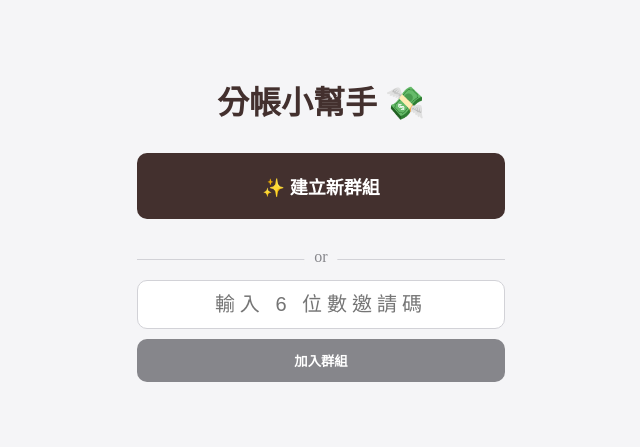
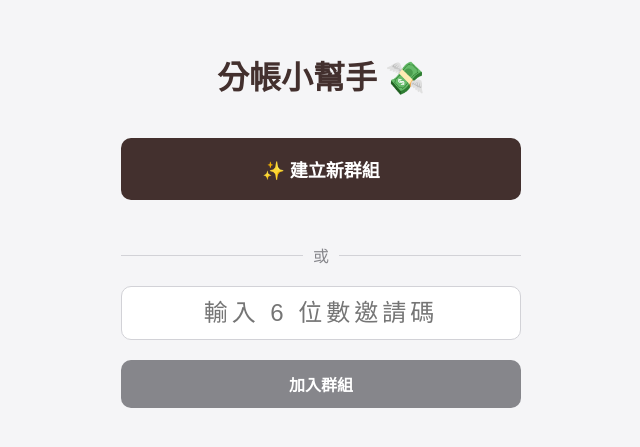
Before and after one commit to kiki090285/split-bill, a React (Vite) app in the folder client/: page / in a window 1280 px wide. Shown: the part 201-648 px from the top of the page, without its empty margins (319-959 px from the left). Built offline with nearby package versions, Linux system fonts and the light colour scheme.

Commit message:
Update App.tsx

```diff
--- a/client/src/App.tsx
+++ b/client/src/App.tsx
@@ -1,7 +1,15 @@
 import React, { useState, useEffect, useMemo, useCallback } from 'react';
 import './App.css';
 
-const API_BASE = "https://split-bill-v9je.onrender.com"; // 請確認您的 Render 網址
+const API_BASE = "https://split-bill-v9je.onrender.com";
+
+// 定義與後端一致的資料類型
+interface Expense {
+  description: string;
+  amount: number;
+  paidBy: string;
+  participants: string[];
+}
 
 const translations = {
   zh: {
@@ -24,7 +32,7 @@ const translations = {
     settlementPlan: "結算方案",
     saveStatus: "確認儲存",
     saved: "已儲存 ✓",
-    errorServer: "連線失敗，請稍後再試。"
+    errorServer: "連線失敗，請檢查後端狀態。"
   },
   en: {
     title: "Split Bill Helper 💸",
@@ -50,7 +58,6 @@ const translations = {
   }
 };
 
-// 結算行組件
 const ResultRow = ({ trans, t }: any) => {
   const [isSaved, setIsSaved] = useState(false);
   return (
@@ -60,7 +67,7 @@ const ResultRow = ({ trans, t }: any) => {
       </div>
       <button
         onClick={() => setIsSaved(!isSaved)}
-        style={{ width: '100%', padding: '10px', borderRadius: '8px', border: 'none', backgroundColor: isSaved ? '#34c759' : '#43302e', color: 'white', fontWeight: 'bold' }}>
+        style={{ width: '100%', padding: '10px', borderRadius: '8px', border: 'none', backgroundColor: isSaved ? '#34c759' : '#43302e', color: 'white', fontWeight: 'bold', cursor: 'pointer' }}>
         {isSaved ? t.saved : t.saveStatus}
       </button>
     </div>
@@ -71,14 +78,11 @@ function App() {
   const [lang, setLang] = useState<'zh' | 'en'>('zh');
   const t = translations[lang];
 
-  // 房間與同步相關狀態
   const [roomId, setRoomId] = useState<string | null>(null);
   const [inputRoomId, setInputRoomId] = useState('');
-
-  // 核心資料
   const [people, setPeople] = useState<string[]>([]);
   const [newPerson, setNewPerson] = useState('');
-  const [expenses, setExpenses] = useState<any[]>([]);
+  const [expenses, setExpenses] = useState<Expense[]>([]);
   const [expenseDesc, setExpenseDesc] = useState('');
   const [expenseAmount, setExpenseAmount] = useState<number | ''>('');
   const [expensePaidBy, setExpensePaidBy] = useState<string>('');
@@ -86,7 +90,7 @@ function App() {
   const [results, setResults] = useState<any>(null);
   const [isLoading, setIsLoading] = useState(false);
 
-  // 1. 建立房間
+  // 建立房間
   const createRoom = async () => {
     setIsLoading(true);
     try {
@@ -97,9 +101,12 @@ function App() {
     setIsLoading(false);
   };
 
-  // 2. 加入房間
+  // 加入房間
   const joinRoom = async () => {
-    if (inputRoomId.length !== 6) return alert("請輸入正確的 6 位數邀請碼");
+    if (inputRoomId.length !== 6) {
+      alert("請輸入 6 位數字邀請碼");
+      return;
+    }
     setIsLoading(true);
     try {
       const res = await fetch(`${API_BASE}/room/${inputRoomId}`);
@@ -108,13 +115,13 @@ function App() {
         setRoomId(data.roomId);
         setPeople(data.people || []);
         setExpenses(data.expenses || []);
-      } else { alert("找不到該房間"); }
+      } else { alert("找不到房間，請確認邀請碼正確"); }
     } catch (e) { alert(t.errorServer); }
     setIsLoading(false);
   };
 
-  // 3. 資料同步 (傳送到後端)
-  const syncData = useCallback(async (updatedPeople: string[], updatedExpenses: any[]) => {
+  // 同步資料至後端
+  const syncWithServer = useCallback(async (updatedPeople: string[], updatedExpenses: Expense[]) => {
     if (!roomId) return;
     try {
       await fetch(`${API_BASE}/room/${roomId}/sync`, {
@@ -125,17 +132,19 @@ function App() {
     } catch (e) { console.error("Sync error:", e); }
   }, [roomId]);
 
-  // 4. 定時拉取資料 (每 3 秒)
+  // 定時從後端拉取更新
   useEffect(() => {
     if (!roomId) return;
     const interval = setInterval(async () => {
       try {
         const res = await fetch(`${API_BASE}/room/${roomId}`);
+        if (res.ok) {
           const data = await res.json();
-        // 只有在資料真的有變動時才更新，避免輸入框被洗掉
+          // 比對資料，若有不同才更新 state
           if (JSON.stringify(data.people) !== JSON.stringify(people)) setPeople(data.people);
           if (JSON.stringify(data.expenses) !== JSON.stringify(expenses)) setExpenses(data.expenses);
-      } catch (e) { console.error("Poll error:", e); }
+        }
+      } catch (e) { console.error("Polling error:", e); }
     }, 3000);
     return () => clearInterval(interval);
   }, [roomId, people, expenses]);
@@ -146,7 +155,7 @@ function App() {
       const updated = [...people, newPerson];
       setPeople(updated);
       setParticipants(updated);
-      syncData(updated, expenses);
+      syncWithServer(updated, expenses);
       setNewPerson('');
     }
   };
@@ -154,110 +163,110 @@ function App() {
   const removePerson = (name: string) => {
     const updated = people.filter(p => p !== name);
     setPeople(updated);
-    syncData(updated, expenses);
+    syncWithServer(updated, expenses);
   };
 
   const removeExpense = (index: number) => {
     const updated = expenses.filter((_, i) => i !== index);
     setExpenses(updated);
-    syncData(people, updated);
+    syncWithServer(people, updated);
   };
 
-  const sectionStyle: React.CSSProperties = { background: '#c1d8e8', padding: '20px', borderRadius: '20px', marginBottom: '20px' };
-  const inputStyle: React.CSSProperties = { width: '100%', padding: '12px', borderRadius: '10px', border: '1px solid #d2d2d7', marginBottom: '10px', boxSizing: 'border-box' };
-  const mainBtnStyle: React.CSSProperties = { width: '100%', padding: '12px', borderRadius: '10px', border: 'none', backgroundColor: '#43302e', color: 'white', fontWeight: 'bold', cursor: 'pointer' };
+  const sectionStyle: React.CSSProperties = { background: '#c1d8e8', padding: '20px', borderRadius: '20px', marginBottom: '20px', boxShadow: '0 4px 10px rgba(0,0,0,0.05)' };
+  const inputStyle: React.CSSProperties = { width: '100%', padding: '12px', borderRadius: '10px', border: '1px solid #d2d2d7', marginBottom: '10px', boxSizing: 'border-box', fontSize: '16px' };
+  const mainBtnStyle: React.CSSProperties = { width: '100%', padding: '12px', borderRadius: '10px', border: 'none', backgroundColor: '#43302e', color: 'white', fontWeight: 'bold', fontSize: '16px', cursor: 'pointer' };
 
-  // --- 入口頁面 ---
   if (!roomId) {
     return (
-      <div style={{ height: '100vh', display: 'flex', alignItems: 'center', justifyContent: 'center', background: '#f5f5f7', padding: '20px' }}>
+      <div style={{ minHeight: '100vh', display: 'flex', alignItems: 'center', justifyContent: 'center', backgroundColor: '#f5f5f7', padding: '20px' }}>
         <div style={{ maxWidth: '400px', width: '100%', textAlign: 'center' }}>
-          <h1 style={{ color: '#43302e', marginBottom: '30px' }}>{t.title}</h1>
-          <button onClick={createRoom} style={{ ...mainBtnStyle, marginBottom: '20px', padding: '20px', fontSize: '18px' }}>
-            ✨ {t.createRoom}
-          </button>
-          <div style={{ borderTop: '1px solid #d2d2d7', margin: '20px 0', position: 'relative' }}>
-            <span style={{ position: 'absolute', top: '-12px', left: '50%', transform: 'translateX(-50%)', background: '#f5f5f7', padding: '0 10px', color: '#86868b' }}>or</span>
+          <h1 style={{ color: '#43302e', marginBottom: '40px' }}>{t.title}</h1>
+          <button onClick={createRoom} style={{ ...mainBtnStyle, padding: '18px', fontSize: '18px', marginBottom: '25px' }}>✨ {t.createRoom}</button>
+          <div style={{ position: 'relative', height: '1px', backgroundColor: '#d2d2d7', margin: '30px 0' }}>
+            <span style={{ position: 'absolute', top: '-12px', left: '50%', transform: 'translateX(-50%)', backgroundColor: '#f5f5f7', padding: '0 10px', color: '#86868b' }}>或</span>
           </div>
           <input
             placeholder={t.enterRoomId}
             value={inputRoomId}
-            onChange={(e) => setInputRoomId(e.target.value)}
-            style={{ ...inputStyle, textAlign: 'center', fontSize: '20px', letterSpacing: '5px' }}
+            onChange={(e) => setInputRoomId(e.target.value.replace(/\D/g,''))}
+            maxLength={6}
+            style={{ ...inputStyle, textAlign: 'center', fontSize: '24px', letterSpacing: '4px' }}
           />
-          <button onClick={joinRoom} style={{ ...mainBtnStyle, backgroundColor: '#86868b' }}>{t.joinRoom}</button>
+          <button onClick={joinRoom} style={{ ...mainBtnStyle, backgroundColor: '#86868b', marginTop: '10px' }}>{t.joinRoom}</button>
         </div>
       </div>
     );
   }
 
-  // --- 主要操作頁面 ---
   return (
     <div style={{ minHeight: '100vh', backgroundColor: '#f5f5f7', padding: '20px' }}>
       <div style={{ maxWidth: '500px', margin: '0 auto', fontFamily: '-apple-system, sans-serif' }}>
 
-        {/* 頂部資訊列 */}
         <div style={{ display: 'flex', justifyContent: 'space-between', alignItems: 'center', marginBottom: '20px' }}>
-          <div style={{ background: '#43302e', color: 'white', padding: '5px 15px', borderRadius: '20px', fontSize: '14px', fontWeight: 'bold' }}>
+          <div style={{ backgroundColor: '#43302e', color: 'white', padding: '6px 15px', borderRadius: '20px', fontSize: '14px', fontWeight: 'bold' }}>
             🏠 {t.roomIdIs}{roomId}
           </div>
           <button onClick={() => setLang(lang === 'zh' ? 'en' : 'zh')} style={{ background: '#fff', border: '1px solid #d2d2d7', padding: '5px 12px', borderRadius: '20px', fontSize: '12px' }}>
-            {lang === 'zh' ? 'EN' : '中文'}
+            {lang === 'zh' ? 'English' : '中文'}
           </button>
         </div>
 
         <section style={sectionStyle}>
-          <h2 style={{ fontSize: '18px', color: '#43302e' }}>{t.manageMembers}</h2>
+          <h2 style={{ fontSize: '18px', marginBottom: '15px', color: '#43302e' }}>{t.manageMembers}</h2>
           <form onSubmit={handleAddPerson}>
             <input value={newPerson} onChange={(e) => setNewPerson(e.target.value)} placeholder={t.enterName} style={inputStyle} />
             <button type="submit" style={mainBtnStyle}>{t.addMember}</button>
           </form>
           <div style={{ marginTop: '15px', display: 'flex', flexWrap: 'wrap', gap: '8px' }}>
             {people.map(p => (
-              <span key={p} style={{ background: '#fff', padding: '6px 12px', borderRadius: '20px', fontSize: '14px', display: 'flex', alignItems: 'center' }}>
+              <span key={p} style={{ background: '#fff', padding: '6px 12px', borderRadius: '20px', fontSize: '14px', display: 'flex', alignItems: 'center', boxShadow: '0 2px 5px rgba(0,0,0,0.05)' }}>
                 {p}
-                <button onClick={() => removePerson(p)} style={{ background: 'none', border: 'none', color: '#ff3b30', marginLeft: '6px', fontSize: '18px' }}>×</button>
+                <button onClick={() => removePerson(p)} style={{ background: 'none', border: 'none', color: '#ff3b30', marginLeft: '6px', fontSize: '18px', cursor: 'pointer' }}>×</button>
               </span>
             ))}
           </div>
         </section>
 
         <section style={sectionStyle}>
-          <h2 style={{ fontSize: '18px', color: '#43302e' }}>{t.addExpense}</h2>
+          <h2 style={{ fontSize: '18px', marginBottom: '15px', color: '#43302e' }}>{t.addExpense}</h2>
           <form onSubmit={(e) => {
             e.preventDefault();
             if (expenseDesc && expenseAmount && participants.length > 0) {
-              const updatedExp = [...expenses, { description: expenseDesc, amount: Number(expenseAmount), paidBy: expensePaidBy || people[0], participants: participants }];
-              setExpenses(updatedExp);
-              syncData(people, updatedExp);
+              const newExp: Expense = { description: expenseDesc, amount: Number(expenseAmount), paidBy: expensePaidBy || people[0], participants: participants };
+              const updated = [...expenses, newExp];
+              setExpenses(updated);
+              syncWithServer(people, updated);
               setExpenseDesc(''); setExpenseAmount('');
             }
           }}>
             <input placeholder={t.description} value={expenseDesc} onChange={(e) => setExpenseDesc(e.target.value)} style={inputStyle} />
             <input type="number" placeholder={t.amount} value={expenseAmount} onChange={(e) => setExpenseAmount(e.target.value === '' ? '' : Number(e.target.value))} style={inputStyle} />
 
-            <span style={{ fontSize: '14px', color: '#43302e' }}>{t.paidBy}</span>
-            <select value={expensePaidBy} onChange={(e) => setExpensePaidBy(e.target.value)} style={inputStyle}>
+            <div style={{ marginBottom: '15px' }}>
+              <span style={{ fontSize: '14px', color: '#43302e', fontWeight: '500' }}>{t.paidBy}</span>
+              <select value={expensePaidBy} onChange={(e) => setExpensePaidBy(e.target.value)} style={{ ...inputStyle, marginTop: '5px' }}>
+                <option value="">請選擇付款人</option>
                 {people.map(p => <option key={p} value={p}>{p}</option>)}
               </select>
 
-            <span style={{ fontSize: '14px', color: '#43302e', display: 'block', margin: '10px 0' }}>{t.splitWith}</span>
-            <div style={{ display: 'flex', flexWrap: 'wrap', gap: '10px', marginBottom: '15px' }}>
+              <span style={{ fontSize: '14px', color: '#43302e', fontWeight: '500', display: 'block', marginTop: '10px' }}>{t.splitWith}</span>
+              <div style={{ display: 'flex', flexWrap: 'wrap', gap: '12px', marginTop: '8px' }}>
                 {people.map(p => (
-                <label key={p} style={{ fontSize: '14px', color: '#43302e' }}>
-                  <input type="checkbox" checked={participants.includes(p)} onChange={() => setParticipants(prev => prev.includes(p) ? prev.filter(x => x !== p) : [...prev, p])} />
+                  <label key={p} style={{ fontSize: '14px', display: 'flex', alignItems: 'center', cursor: 'pointer' }}>
+                    <input type="checkbox" checked={participants.includes(p)} onChange={() => setParticipants(prev => prev.includes(p) ? prev.filter(x => x !== p) : [...prev, p])} style={{ marginRight: '5px' }} />
                     {p}
                   </label>
                 ))}
+              </div>
             </div>
             <button type="submit" style={mainBtnStyle}>{t.addToBill}</button>
           </form>
 
           <div style={{ marginTop: '20px' }}>
             {expenses.map((exp, i) => (
-              <div key={i} style={{ display: 'flex', justifyContent: 'space-between', background: 'rgba(255,255,255,0.6)', padding: '8px', borderRadius: '8px', marginBottom: '5px' }}>
+              <div key={i} style={{ display: 'flex', justifyContent: 'space-between', alignItems: 'center', background: 'rgba(255,255,255,0.6)', padding: '10px', borderRadius: '8px', marginBottom: '8px' }}>
                 <span style={{ fontSize: '13px' }}>📍 {exp.description}: ${exp.amount} ({exp.paidBy})</span>
-                <button onClick={() => removeExpense(i)} style={{ border: 'none', background: 'none', color: '#ff3b30' }}>🗑️</button>
+                <button onClick={() => removeExpense(i)} style={{ border: 'none', background: 'none', color: '#ff3b30', cursor: 'pointer', fontSize: '16px' }}>🗑️</button>
               </div>
             ))}
           </div>
@@ -277,14 +286,14 @@ function App() {
             } catch (e) { alert(t.errorServer); } finally { setIsLoading(false); }
           }}
           disabled={people.length < 2 || expenses.length === 0 || isLoading}
-          style={{ ...mainBtnStyle, padding: '15px', fontSize: '18px', marginBottom: '40px' }}
+          style={{ ...mainBtnStyle, padding: '15px', fontSize: '18px', marginBottom: '40px', backgroundColor: (people.length < 2 || expenses.length === 0) ? '#a1a1a6' : '#43302e' }}
         >
           {isLoading ? t.calculating : t.calculate}
         </button>
 
         {results && (
-          <section style={{ background: '#fff', padding: '20px', borderRadius: '20px', marginBottom: '50px' }}>
-            <h2 style={{ fontSize: '18px', color: '#43302e' }}>{t.settlementPlan}</h2>
+          <section style={{ background: '#fff', padding: '20px', borderRadius: '20px', marginBottom: '50px', boxShadow: '0 4px 15px rgba(0,0,0,0.1)' }}>
+            <h2 style={{ fontSize: '18px', marginBottom: '15px', color: '#43302e' }}>{t.settlementPlan}</h2>
             {results.transactions.map((trans: any, i: number) => <ResultRow key={i} trans={trans} t={t} />)}
           </section>
         )}
```
Lines whose indentation alone changed are shown as unchanged.
